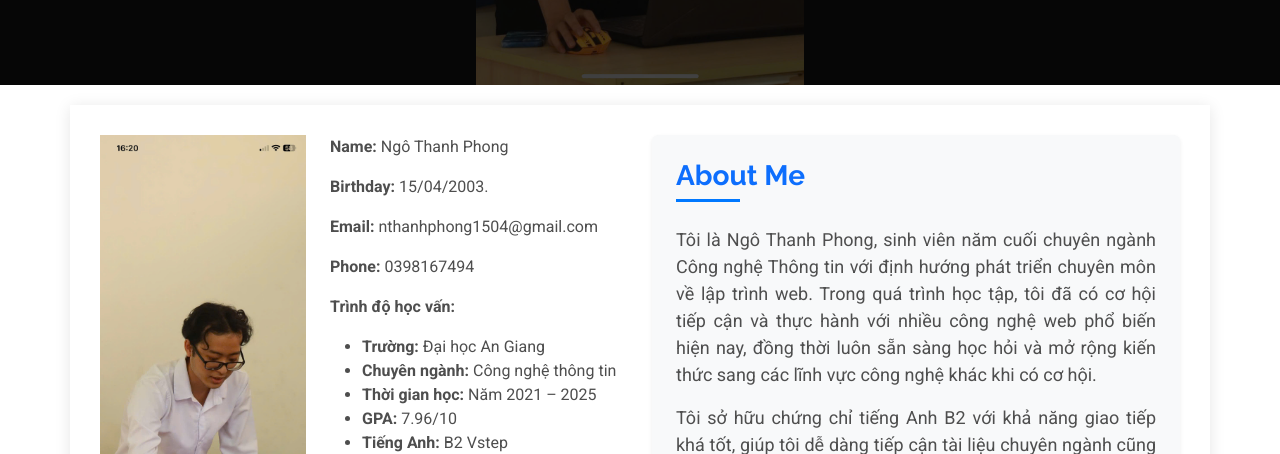
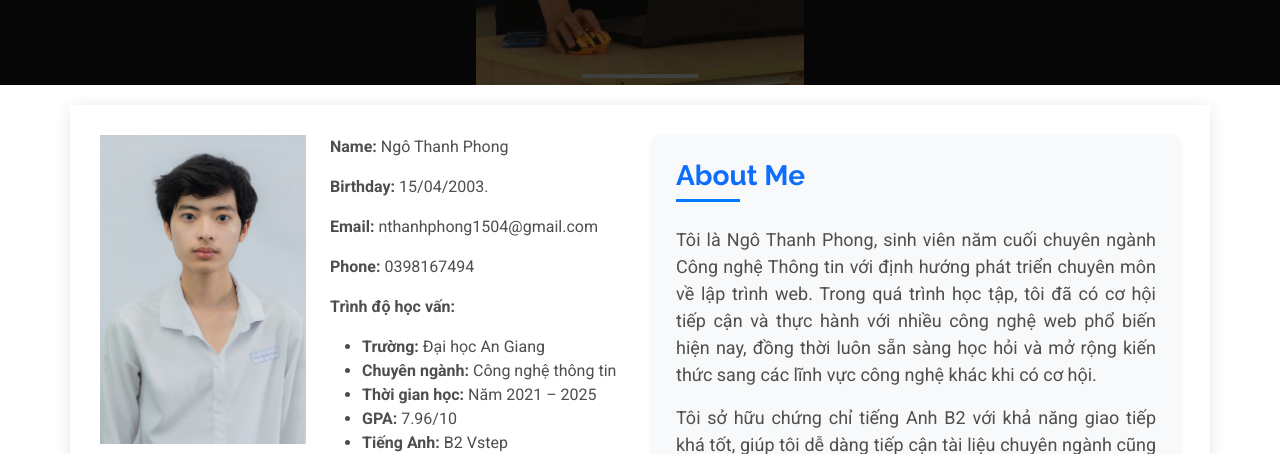
Before and after one commit to Phong15042003/Profile, a plain HTML site: page index.html in a window 1280 px wide. Shown: the part 716-1170 px from the top of the page. Drawn offline with Linux system fonts and the light colour scheme.

Commit message:
sua lai avatar

```diff
--- a/index.html
+++ b/index.html
@@ -83,7 +83,7 @@
 
             <div class="row justify-content-between gy-4">
               <div class="col-lg-5">
-                <img src="assets/img/nen.jpg" class="img-fluid" alt="Profile Image">
+                <img src="assets/img/avatar.jpg" class="img-fluid" alt="Profile Image">
 
                 <div class="social-links d-flex justify-content-center gap-3 mt-3">
                   <a href="https://zalo.me/0398167494" class="zalo" target="_blank">
```
